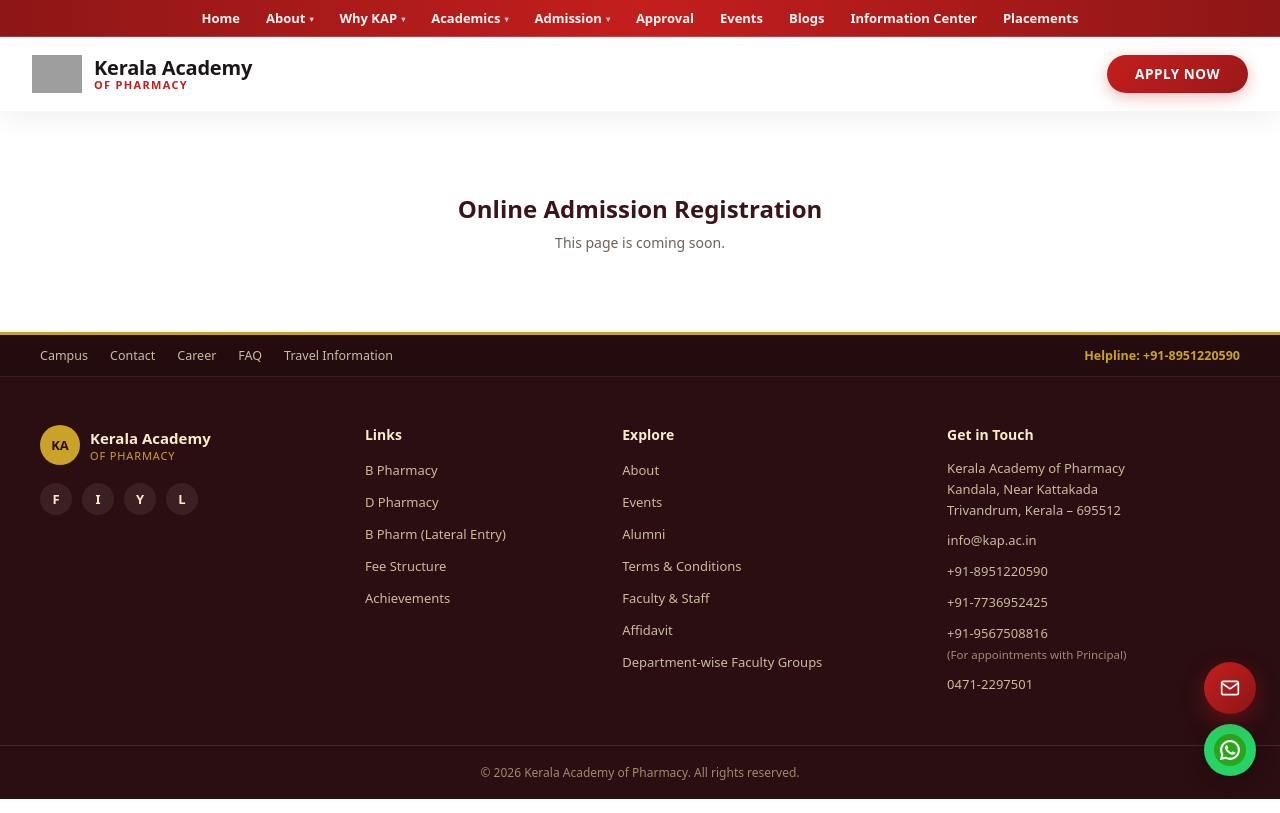
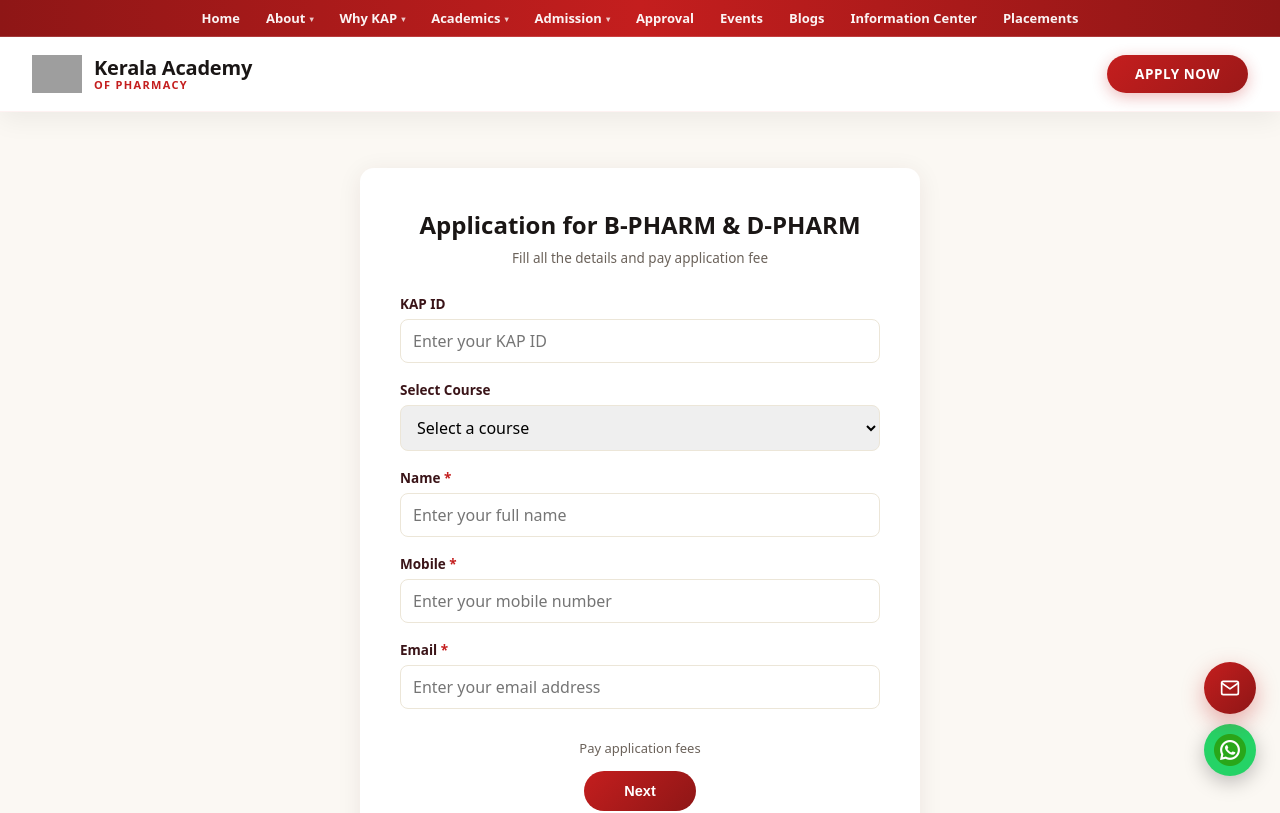
Before and after one commit to Dinoy77/kerala-academy-pharmacy, a React (Vite) app: page /online-admission in a window 1280 px wide. Shown: the top 813 px of the page. Built offline with nearby package versions, Linux system fonts and the light colour scheme; grey boxes are pictures that could not be loaded.

Commit message:
online admission registration page

```diff
--- a/src/App.jsx
+++ b/src/App.jsx
@@ -27,6 +27,7 @@
 import CareerOpenings from "./components/CareerOpenings";
 import Faq from "./components/Faq";
 import Apply from "./components/Apply";
+import OnlineAdmission from "./components/OnlineAdmission";
 import FloatingButtons from "./components/FloatingButtons";
 import "./App.css";
 
@@ -59,7 +60,7 @@
         <Route path="/dpharm" element={<DPharm />} />
         <Route path="/mpharm" element={<MPharm />} />
         <Route path="/department" element={<Department />} />
-        <Route path="/online-admission" element={<Placeholder title="Online Admission Registration" />} />
+        <Route path="/online-admission" element={<OnlineAdmission />} />
         <Route path="/online-payment" element={<Placeholder title="Online Payment" />} />
         <Route path="/approval" element={<Approval />} />
         <Route path="/events" element={<Events />} />
--- /dev/null
+++ b/src/components/OnlineAdmission.jsx
@@ -0,0 +1,214 @@
+import { useState, useEffect } from "react";
+import { useNavigate } from "react-router-dom";
+
+function useResponsive() {
+  const [width, setWidth] = useState(
+    typeof window !== "undefined" ? window.innerWidth : 1200
+  );
+  useEffect(() => {
+    const handleResize = () => setWidth(window.innerWidth);
+    window.addEventListener("resize", handleResize);
+    return () => window.removeEventListener("resize", handleResize);
+  }, []);
+  return width < 768;
+}
+
+export default function OnlineAdmission() {
+  const isMobile = useResponsive();
+  const styles = getStyles(isMobile);
+  const navigate = useNavigate();
+
+  const [form, setForm] = useState({
+    kapId: "",
+    course: "",
+    name: "",
+    mobile: "",
+    email: "",
+  });
+  const [errors, setErrors] = useState({});
+
+  const handleChange = (e) => {
+    setForm({ ...form, [e.target.name]: e.target.value });
+  };
+
+  const validate = () => {
+    const newErrors = {};
+
+    if (!form.kapId.trim() || !/^[A-Za-z0-9]+$/.test(form.kapId)) {
+      newErrors.kapId = "KAP ID must contain only letters and numbers.";
+    }
+    if (!form.course) {
+      newErrors.course = "Please select a course.";
+    }
+    if (!form.name.trim() || !/^[A-Za-z ]+$/.test(form.name)) {
+      newErrors.name = "Name must only contain letters and spaces.";
+    }
+    if (!form.mobile.trim() || !/^[0-9]{10}$/.test(form.mobile)) {
+      newErrors.mobile = "Mobile number must be exactly 10 digits.";
+    }
+    if (!form.email.trim() || !/^[^\s@]+@[^\s@]+\.[^\s@]+$/.test(form.email)) {
+      newErrors.email = "Please enter a valid email address.";
+    }
+
+    setErrors(newErrors);
+    return Object.keys(newErrors).length === 0;
+  };
+
+  const handleNext = (e) => {
+    e.preventDefault();
+    if (validate()) {
+      navigate("/online-payment", { state: form });
+    }
+  };
+
+  return (
+    <div style={styles.page}>
+      <div style={styles.container}>
+        <h1 style={styles.heading}>Application for B-PHARM & D-PHARM</h1>
+        <p style={styles.subheading}>Fill all the details and pay application fee</p>
+
+        <form onSubmit={handleNext} style={styles.form}>
+          <Field label="KAP ID" error={errors.kapId}>
+            <input
+              type="text"
+              name="kapId"
+              placeholder="Enter your KAP ID"
+              value={form.kapId}
+              onChange={handleChange}
+              style={styles.input}
+            />
+          </Field>
+
+          <Field label="Select Course" error={errors.course}>
+            <select
+              name="course"
+              value={form.course}
+              onChange={handleChange}
+              style={styles.input}
+            >
+              <option value="">Select a course</option>
+              <option value="bpharm">BPharm</option>
+              <option value="dpharm">DPharm</option>
+              <option value="bpharm-lateral">BPharm Lateral Entry</option>
+            </select>
+          </Field>
+
+          <Field label="Name" required error={errors.name}>
+            <input
+              type="text"
+              name="name"
+              placeholder="Enter your full name"
+              value={form.name}
+              onChange={handleChange}
+              style={styles.input}
+            />
+          </Field>
+
+          <Field label="Mobile" required error={errors.mobile}>
+            <input
+              type="tel"
+              name="mobile"
+              placeholder="Enter your mobile number"
+              value={form.mobile}
+              onChange={handleChange}
+              style={styles.input}
+            />
+          </Field>
+
+          <Field label="Email" required error={errors.email}>
+            <input
+              type="email"
+              name="email"
+              placeholder="Enter your email address"
+              value={form.email}
+              onChange={handleChange}
+              style={styles.input}
+            />
+          </Field>
+
+          <div style={styles.footer}>
+            <p style={styles.footerText}>Pay application fees</p>
+            <button type="submit" style={styles.nextBtn}>Next</button>
+          </div>
+        </form>
+      </div>
+    </div>
+  );
+}
+
+function Field({ label, required, error, children }) {
+  return (
+    <label style={fieldStyles.wrap}>
+      <span style={fieldStyles.label}>
+        {label}
+        {required && <span style={fieldStyles.required}> *</span>}
+      </span>
+      {children}
+      {error && <span style={fieldStyles.error}>{error}</span>}
+    </label>
+  );
+}
+
+const fieldStyles = {
+  wrap: { display: "flex", flexDirection: "column", gap: "6px", marginBottom: "18px" },
+  label: { fontSize: "13.5px", color: "#3a1418", fontWeight: 600 },
+  required: { color: "#C41E1E" },
+  error: { fontSize: "12px", color: "#c0392b" },
+};
+
+const getStyles = (isMobile) => ({
+  page: {
+    fontFamily: "system-ui, sans-serif",
+    background: "#fbf8f3",
+    padding: isMobile ? "32px 16px 48px" : "56px 40px 72px",
+  },
+  container: {
+    maxWidth: "560px",
+    margin: "0 auto",
+    background: "#fff",
+    borderRadius: "14px",
+    padding: isMobile ? "24px 20px" : "40px",
+    boxShadow: "0 4px 24px rgba(58,20,24,0.08)",
+  },
+  heading: {
+    textAlign: "center",
+    fontSize: isMobile ? "19px" : "24px",
+    color: "#1a1615",
+    marginBottom: "8px",
+  },
+  subheading: {
+    textAlign: "center",
+    fontSize: "13.5px",
+    color: "#6b625a",
+    marginBottom: "28px",
+  },
+  form: { display: "flex", flexDirection: "column" },
+  input: {
+    padding: "10px 12px",
+    borderRadius: "8px",
+    border: "1px solid #ece6d8",
+    fontSize: "16px",
+    fontFamily: "inherit",
+    width: "100%",
+    boxSizing: "border-box",
+  },
+  footer: {
+    textAlign: "center",
+    marginTop: "12px",
+  },
+  footerText: {
+    fontSize: "13px",
+    color: "#6b625a",
+    marginBottom: "14px",
+  },
+  nextBtn: {
+    background: "linear-gradient(135deg, #C41E1E, #8E1616)",
+    color: "#fff",
+    border: "none",
+    borderRadius: "24px",
+    padding: "12px 40px",
+    fontSize: "14.5px",
+    fontWeight: 700,
+    cursor: "pointer",
+  },
+});
```
